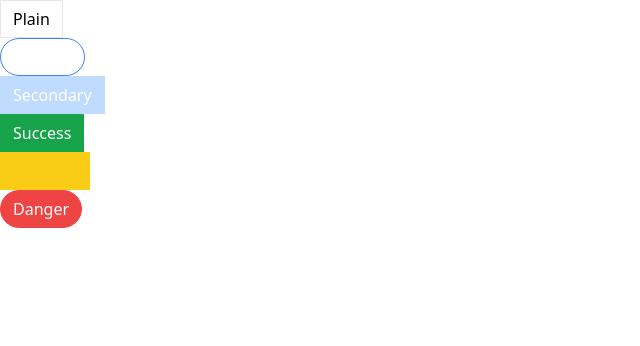
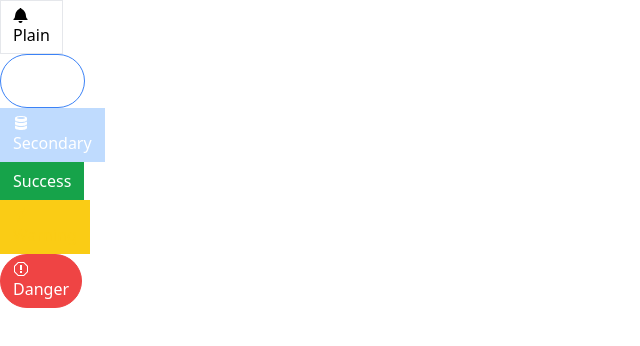
Before and after one commit to Dmitry1007/common-ui-components, a React (Create React App) app: page / in a window 1280 px wide. Shown: the top 346 px of the page, without its empty margins (0-640 px from the left). Built offline with nearby package versions, Linux system fonts and the light colour scheme.

Commit message:
Import react-icons, display icons next to button

```diff
--- a/package.json
+++ b/package.json
@@ -10,6 +10,7 @@
     "prop-types": "^15.8.1",
     "react": "^18.2.0",
     "react-dom": "^18.2.0",
+    "react-icons": "^4.7.1",
     "react-scripts": "5.0.1",
     "web-vitals": "^2.1.4"
   },
--- a/src/App.js
+++ b/src/App.js
@@ -1,20 +1,24 @@
 import Button from './Button';
+import { GoBell, GoCloudDownload, GoDatabase, GoZap, GoStop } from 'react-icons/go';
 
 function App() {
   return (
     <div>
       <div>
         <Button>
+          <GoBell />
           Plain
         </Button>
       </div>
       <div>
         <Button primary rounded outline>
+          <GoCloudDownload />
           Primary
         </Button>
       </div>
       <div>
         <Button secondary>
+          <GoDatabase />
           Secondary
         </Button>
       </div>
@@ -25,11 +29,13 @@ function App() {
       </div>
       <div>
         <Button warning outline>
+          <GoZap />
           Warning
         </Button>
       </div>
       <div>
         <Button danger rounded>
+          <GoStop />
           Danger
         </Button>
       </div>
```
Also changed, not shown: 1 other file (tests, documents, lock files or other folders).
